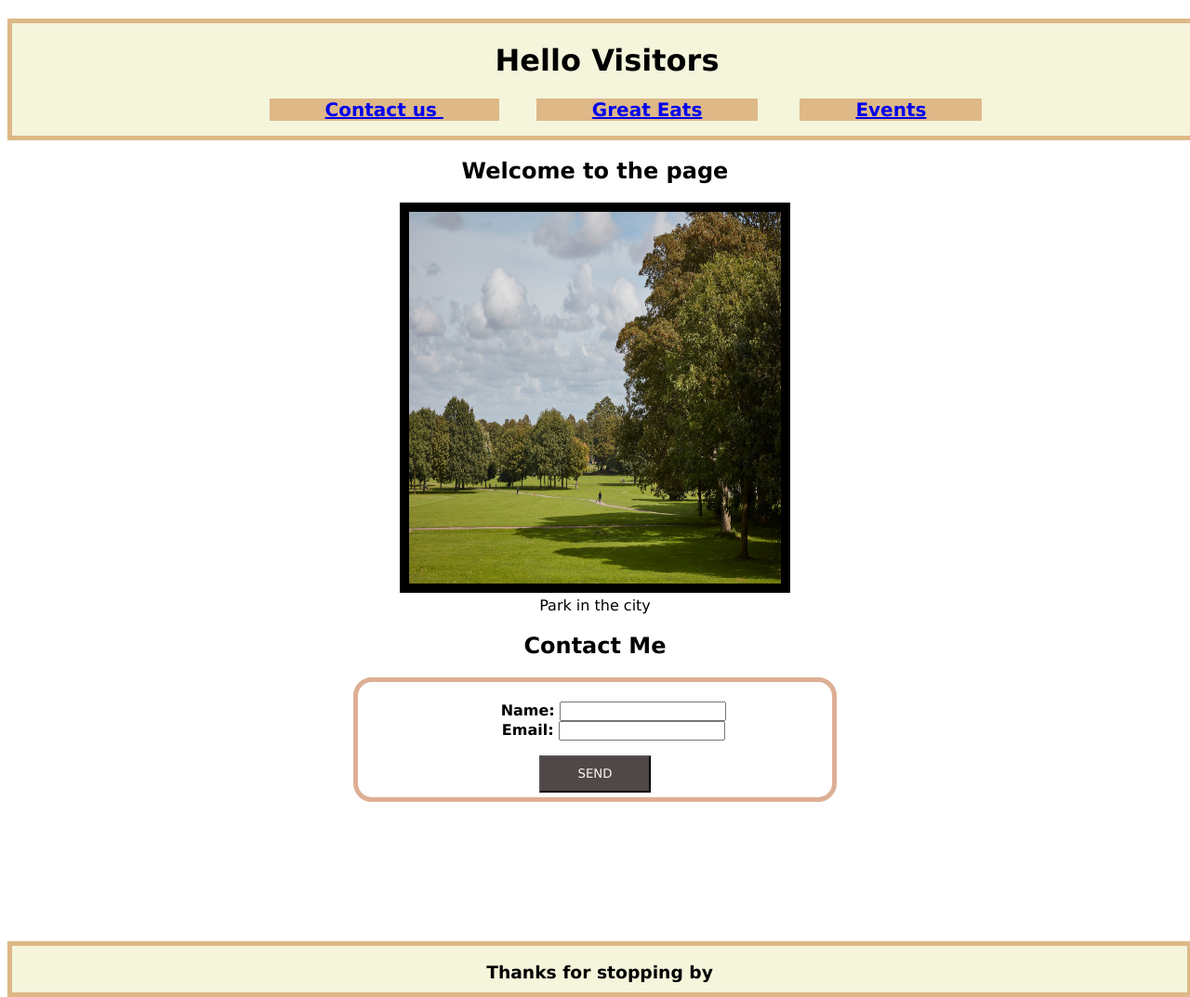
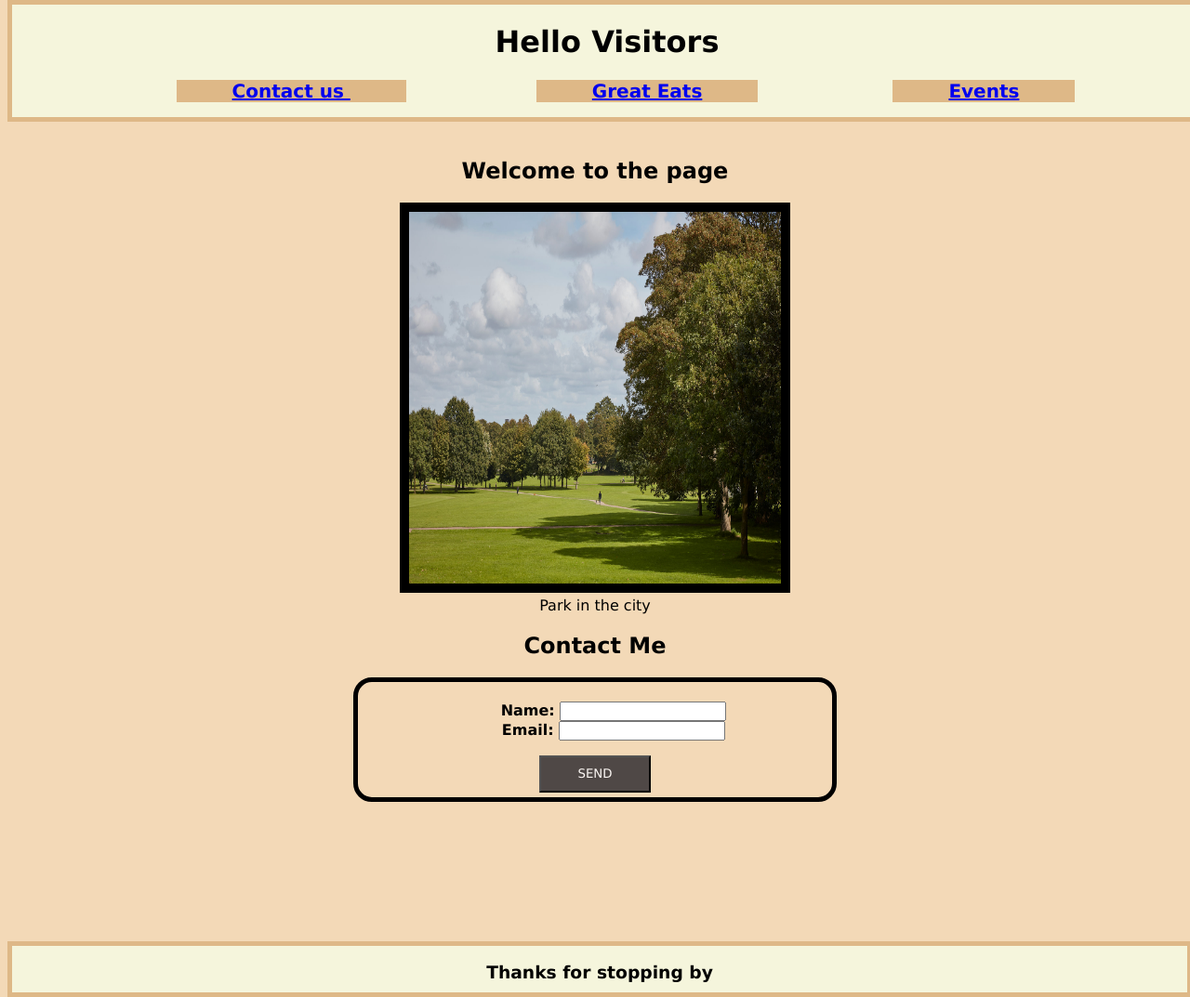
Before and after one commit to Eaponte24/Mini-Project-1, a plain HTML site: page index.html in a window 1280 px wide. Shown: the whole page at 93% size. Drawn offline with Linux system fonts and the light colour scheme.

Commit message:
changed body color and added notes to the css

```diff
--- a/assets/style.css
+++ b/assets/style.css
@@ -1,22 +1,29 @@
+/* CLASS ATTRIBUTES HAVE A (.) BEFORE THEM*/
+/* ID ATTRIBUTES HAVE A (#) BEFORE THEM*/
+
 *{
     font-family: 'Lucida Sans', 'Lucida Sans Regular', 'Lucida Grande', 'Lucida Sans Unicode', Geneva, Verdana, sans-serif;
 }
 
+/* THIS IS MAKING THE HEADER ATTACHED TO THE TOP OF THE SCREEN */
 header {
     position: fixed;
+    top: 0;
     background-color: beige;
     width: 100%;
     text-align: center;
     border: 5px solid burlywood;
     z-index: 2;
+}
 
-
+body {
+    background-color: rgb(243, 217, 183);
 }
 
 .li-1 {
     display: inline;
     font-size: 20px;
-    margin: 20px;
+    margin: 70px;
     background-color: burlywood;
 
 }
@@ -56,11 +63,12 @@ footer {
     height: 50px;
 }
 
+/* THIS IS THE STYLING FOR THE NAME AN EMAIL AND BUTTON */
 form {
     margin: 0 auto;
     width: 500px;
     padding: 5px;
-    border: 5px solid #DDAF94;
+    border: 5px solid black;
     border-radius: 20px;
 }
 
```
